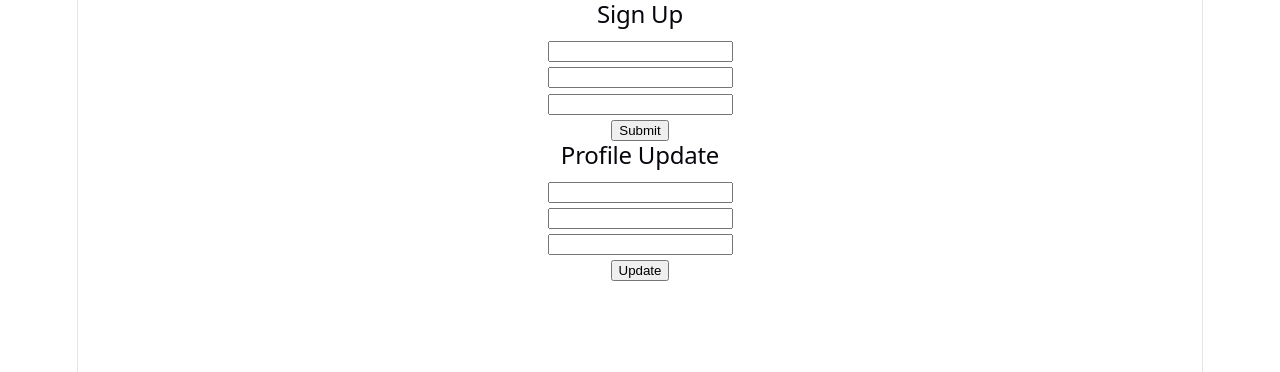
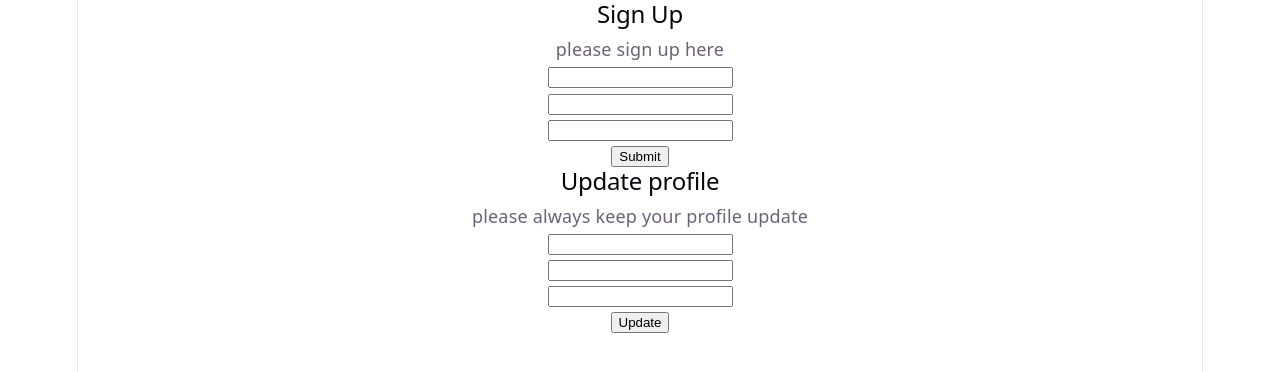
Before and after one commit to Ensaf01/Form-submit-react-, a React (Vite) app: page / in a window 1280 px wide. Shown: the top 372 px of the page. Built offline with nearby package versions, Linux system fonts and the light colour scheme.

Commit message:
childer use for dynamically right something

```diff
--- a/src/App.jsx
+++ b/src/App.jsx
@@ -39,13 +39,19 @@ function App() {
       <ReUsableForm
       formTitle={'Sign Up'}
       handleSubmit={handleSignSubmit}
-      ></ReUsableForm>
+      >
+        <h2>Sign Up</h2>
+        <p>please sign up here</p>
+      </ReUsableForm>
 
       <ReUsableForm
       formTitle={'Profile Update'}
       submitButtonText={'Update'}
       handleSubmit={handleUpdateProfile}
-      ></ReUsableForm>
+      >
+        <h2>Update profile</h2>
+        <p>please always keep your profile update</p>
+      </ReUsableForm>
     </>
   )
 }
--- a/src/components/ReUseableForm/ReUsableForm.jsx
+++ b/src/components/ReUseableForm/ReUsableForm.jsx
@@ -1,11 +1,12 @@
 
 
-const ReUsableForm = ({formTitle,handleSubmit ,submitButtonText='Submit'}) => {
+const ReUsableForm = ({formTitle,handleSubmit ,submitButtonText='Submit',children}) => {
 
 
     return (
         <div>
-            <h2>{formTitle}</h2>
+            {children}
+            {/* <h2>{formTitle}</h2> */}
             <form onSubmit={handleSubmit}>
                 <input type="text" name="names" id="" />
                 <br />
```
